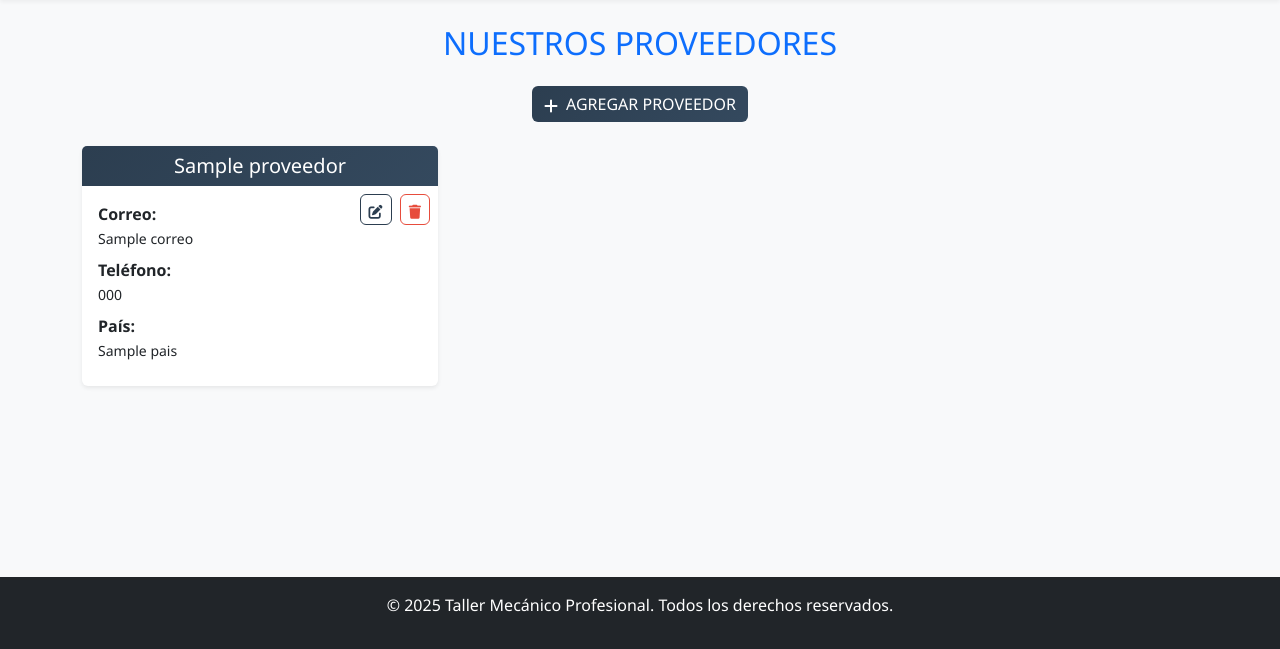
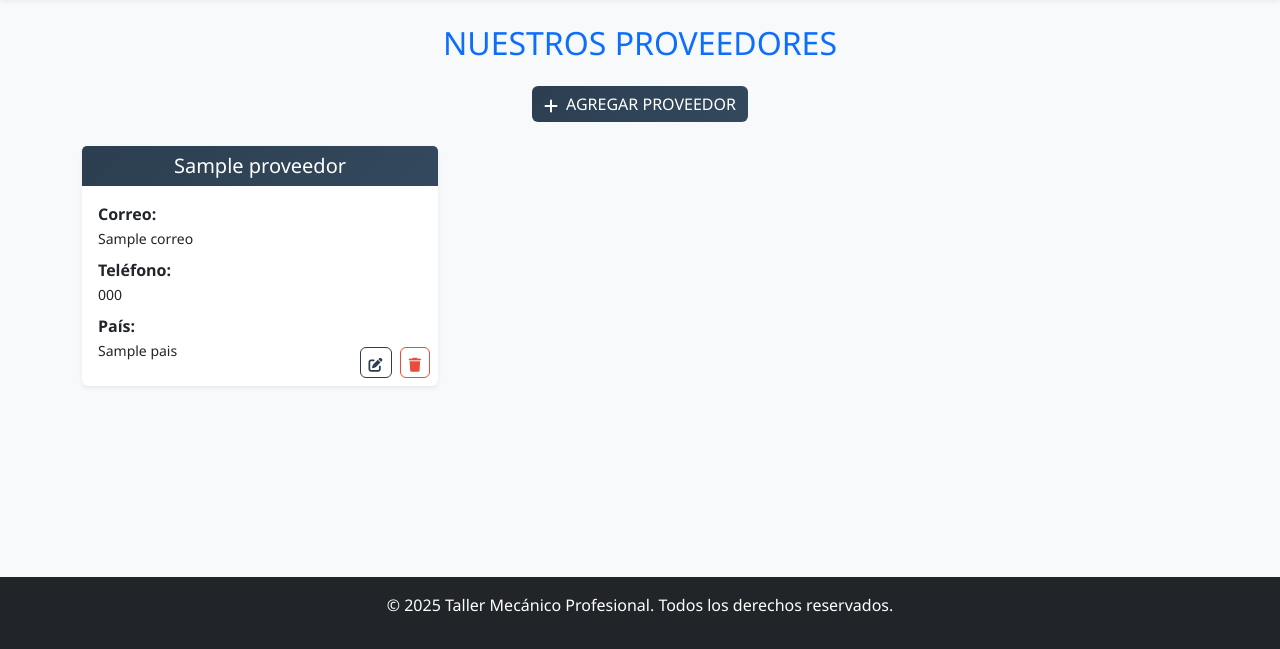
Before and after one commit to anntnzrb/sis-taller-mecanico, a Django app: template templates/proveedores/list.html in a window 1280 px wide. Shown: the part 151-800 px from the top of the page. Run offline with Django 5.2, Linux system fonts and the light colour scheme; the template is opened without the code that fills it: most values are stand-ins (such as "Sample title", 1, 10 or a date in 2020).

Commit message:
feat: add 6 mock proveedores via data migration and fix button positioning
- Create data migration with 6 realistic automotive suppliers in Ecuador
- Include comprehensive contact info and specialized descriptions
- Move edit/delete buttons to bottom-right corner for consistency
- Apply migration to populate database with test data

```diff
--- a/templates/proveedores/list.html
+++ b/templates/proveedores/list.html
@@ -20,7 +20,7 @@
                     <h5 class="mb-0">{{ proveedor.nombre }}</h5>
                 </div>
                 <div class="card-body d-flex flex-column position-relative">
-                    <div class="position-absolute top-0 end-0 mt-2 me-2">
+                    <div class="position-absolute bottom-0 end-0 mb-2 me-2">
                         <a href="{% url 'proveedores:update' proveedor.pk %}" class="btn btn-outline-primary btn-sm">
                             <i class="fas fa-edit"></i>
                         </a>
```
Also changed, not shown: proveedores/migrations/0002_auto_20250621_2235.py (added).
